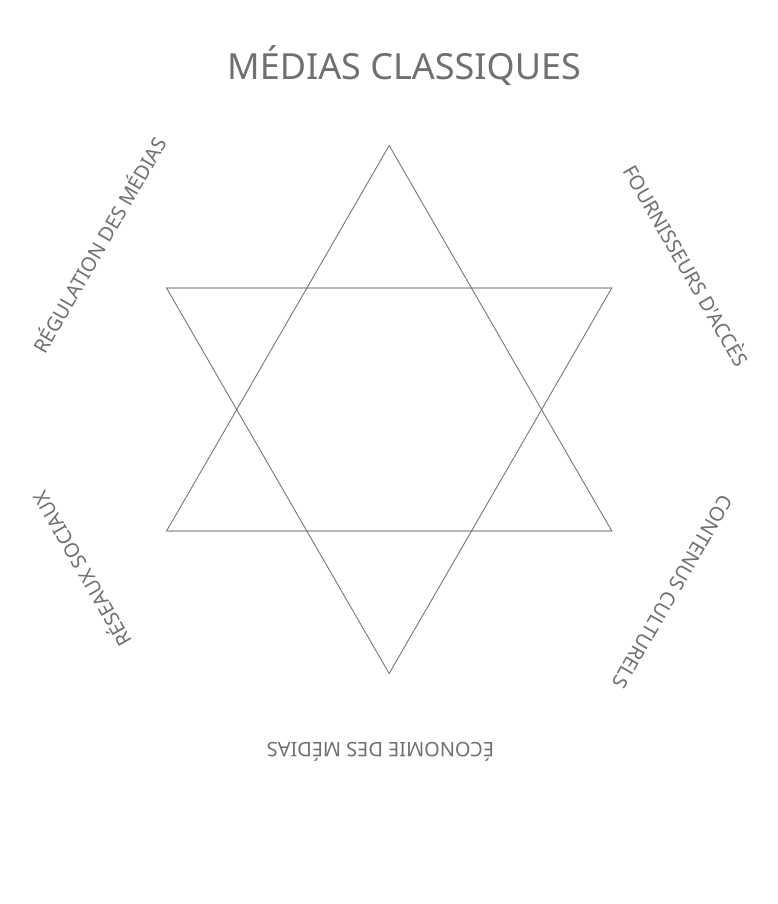
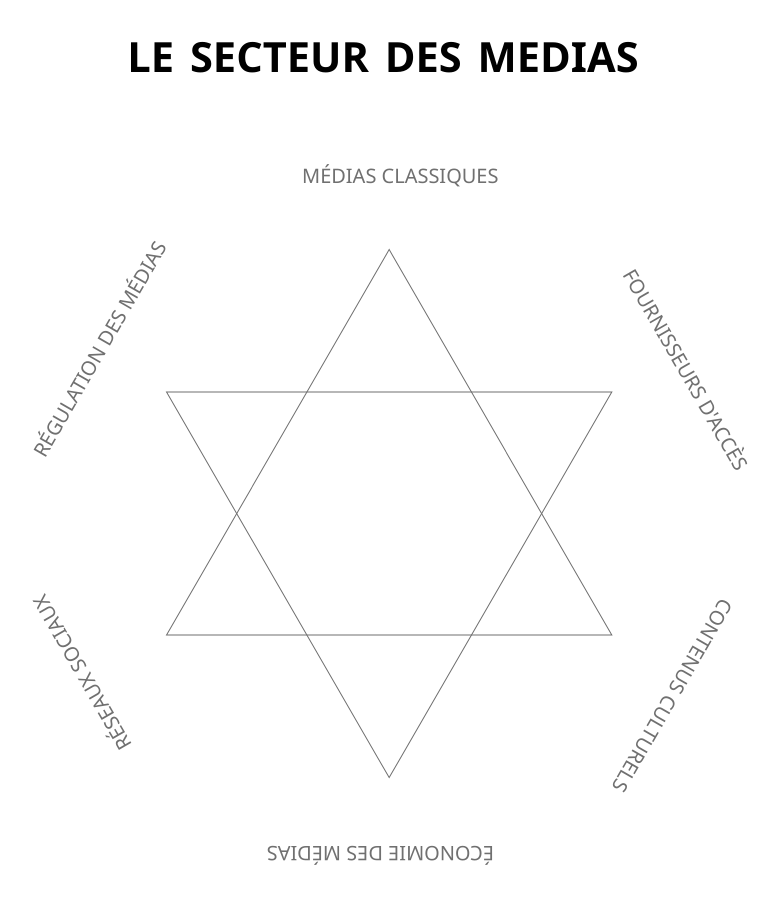
Before and after one commit to Dakumisu/Medias-sector-website, a plain HTML site: page index.html in a window 1280 px wide. Shown: the whole page, without its empty margins (257-1035 px from the left). Before the commit the page ends 841 px from the top, so only its background shows below. Drawn offline with Linux system fonts and the light colour scheme.

Commit message:
zdsqdqs
Co-Authored-By: nicofilizzola <71346630+nicofilizzola@users.noreply.github.com>

```diff
--- a/data/css/main.scss
+++ b/data/css/main.scss
@@ -2,6 +2,14 @@
 *:before,
 *:after {
     box-sizing: border-box;
+}
+
+h1 {
+    text-align: center;
+    font-family: Segoe UI;
+    text-transform: uppercase;
+    word-spacing: 5px;
+    font-size: 2.6em;
 }
 
 .menu {
--- a/index.html
+++ b/index.html
@@ -17,6 +17,8 @@
 
 <body>
 
+    <h1>Le secteur des medias</h1>
+
     <section class="menu">
         <svg xmlns="http://www.w3.org/2000/svg" width="896.351" height="821.18" viewBox="0 0 896.351 821.18">
             <g id="MENU" transform="translate(-506.324 -138.41)">
@@ -35,11 +37,11 @@
                     </g>
                 </g>
                 <g id="HEADINGS">
-                    <text id="MÉDIAS_CLASSIQUES" data-name="MÉDIAS CLASSIQUES" transform="translate(685 170)"
-                        fill="#707070" font-size="36" font-family="SegoeUI-Light, Segoe UI" font-weight="300">
+                    <text id="MÉDIAS_CLASSIQUES" data-name="MÉDIAS CLASSIQUES" transform="translate(760 170)"
+                        fill="#707070" font-size="20" font-family="SegoeUI-Light, Segoe UI" font-weight="300">
                         <tspan x="113.359" y="39">MÉDIAS CLASSIQUES</tspan>
                     </text>
-                    <text id="FOURNISSEURS_D_ACCÈS" data-name="FOURNISSEURS D&apos;ACCÈS"
+                    <text id="FOURNISSEURS_D_ACCÈS" data-name="FOURNISSEURS D'ACCÈS"
                         transform="translate(1127.176 142.41) rotate(60)" fill="#707070" font-size="20"
                         font-family="SegoeUI-Light, Segoe UI" font-weight="300">
                         <tspan x="170.207" y="22">FOURNISSEURS D&apos;ACCÈS</tspan>
```
Also changed, not shown: data/css/main.css, 1 other file.
